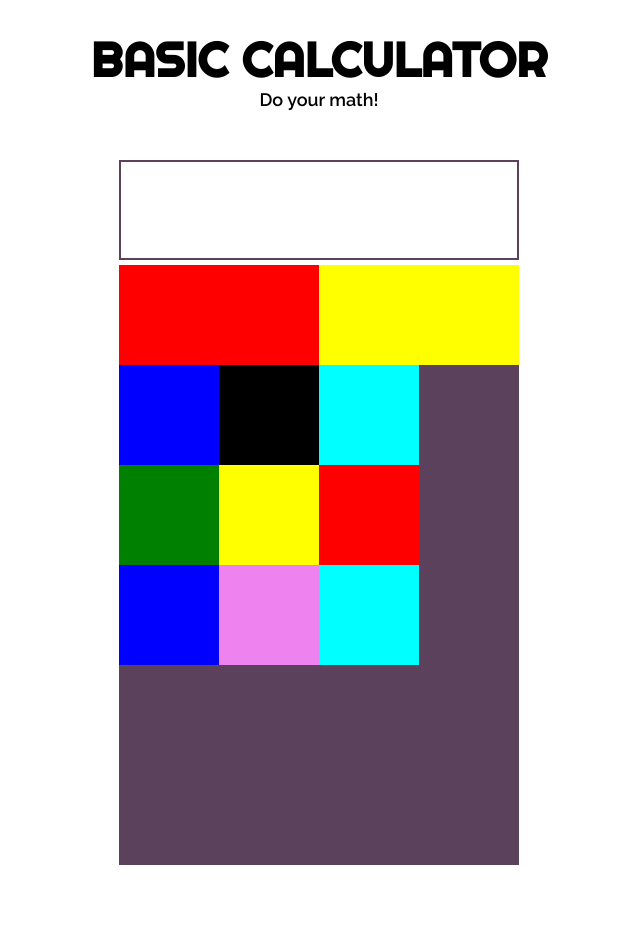
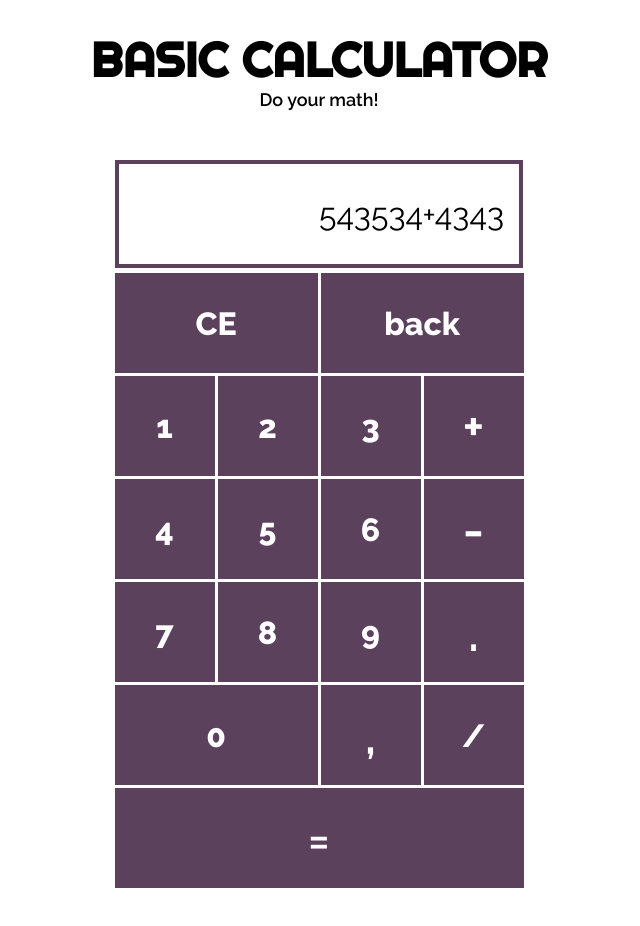
Before and after one commit to shauek97/Calculator, a plain HTML site: page index.html in a window 1280 px wide. Shown: the whole page, without its empty margins (321-961 px from the left). Drawn offline with Linux system fonts and the light colour scheme.

Commit message:
'looks like something' chapter

```diff
--- a/index.html
+++ b/index.html
@@ -14,28 +14,64 @@
         <main>
             <div class="container">
                 <div class="result-display">
-                    <span id="math-result"></span>
+                    <span id="math-result">543534+4343</span>
                 </div>
                 <div class="outer-calc-box">
                     <div class="main-calc-box">
-                        <div id="ce"></div>
-                        <div id="back"></div>
-                        <div id="one"></div>
-                        <div id="two"></div>
-                        <div id="three"></div>
-                        <div id="four"></div>
-                        <div id="five"></div>
-                        <div id="six"></div>
-                        <div id="seven"></div>
-                        <div id="eight"></div>
-                        <div id="nine"></div>
-                        <div id="zero"></div>
-                        <div id="comma"></div>
-                        <div id="plus"></div>
-                        <div id="minus"></div>
-                        <div id="multiply"></div>
-                        <div id="split"></div>
-                        <div id="equal"></div>
+                        <div id="ce" class="cell">
+                            <h2 class="cell-text">CE</h2>
+                        </div>
+                        <div id="back" class="cell">
+                            <h2 class="cell-text">back</h2>
+                        </div>
+                        <div id="one" class="cell">
+                            <h2 class="cell-text">1</h2>
+                        </div>
+                        <div id="two" class="cell">
+                            <h2 class="cell-text">2</h2>
+                        </div>
+                        <div id="three" class="cell">
+                            <h2 class="cell-text">3</h2>
+                        </div>
+                        <div id="four" class="cell">
+                            <h2 class="cell-text">4</h2>
+                        </div>
+                        <div id="five" class="cell">
+                            <h2 class="cell-text">5</h2>
+                        </div>
+                        <div id="six" class="cell">
+                            <h2 class="cell-text">6</h2>
+                        </div>
+                        <div id="seven" class="cell">
+                            <h2 class="cell-text">7</h2>
+                        </div>
+                        <div id="eight" class="cell">
+                            <h2 class="cell-text">8</h2>
+                        </div>
+                        <div id="nine" class="cell">
+                            <h2 class="cell-text">9</h2>
+                        </div>
+                        <div id="zero" class="cell">
+                            <h2 class="cell-text">0</h2>
+                        </div>
+                        <div id="comma" class="cell">
+                            <h2 class="cell-text bigger">,</h2>
+                        </div>
+                        <div id="plus" class="cell">
+                            <h2 class="cell-text bigger">+</h2>
+                        </div>
+                        <div id="minus" class="cell">
+                            <h2 class="cell-text bigger">-</h2>
+                        </div>
+                        <div id="multiply" class="cell">
+                            <h2 class="cell-text bigger">.</h2>
+                        </div>
+                        <div id="split" class="cell">
+                            <h2 class="cell-text">/</h2>
+                        </div>
+                        <div id="equal" class="cell">
+                            <h2 class="cell-text bigger">=</h2>
+                        </div>
                     </div>
                 </div>
             </div>
@@ -43,6 +79,6 @@
         <footer>
 
         </footer>
-
+        <script src="script.js"></script>
   </body>
 </html>
--- a/script.js
+++ /dev/null
@@ -1 +0,0 @@
-const dupa = "kjfdsjfbjfds";
--- a/style.css
+++ b/style.css
@@ -34,12 +34,20 @@ header{
 }
 
 .result-display{
-    box-sizing: border-box;
+    justify-content: end;
+    align-items: center;
+    display: flex;
     margin: 50px auto 5px auto;
     height: 100px;
     width: 400px;
     background-color: transparent;
-    border: 2px solid #5C415D;
+    border: 4px solid #5C415D;
+}
+
+#math-result{
+    font-size: 32px;
+    padding: 15px;
+    font-family: 'Raleway', sans-serif;
 }
 
 .outer-calc-box{
@@ -49,72 +57,116 @@ justify-content: center;
 
 .main-calc-box{
     margin: 0 auto 50px auto;
-    background-color: #5C415D;
     display: grid;
     grid-template-rows: 100px 100px 100px 100px 100px 100px;
     grid-template-columns: 100px 100px 100px 100px;
+    column-gap: 3px;
+    row-gap: 3px;
+}
+
+.cell{
+    background: #5C415D;
+    display: flex;
+    justify-content: center;
+    align-items: center;
+}
+
+.cell-text{
+    font-family: 'Raleway', sans-serif;
+    font-weight: 800;
+    font-size: 32px;
+    color: white;
 }
 
 #ce{
     grid-column-start:1;
     grid-column-end:3;
-    background: red;
+
 }
 
 #back{
     grid-column-start: 3;
     grid-column-end: 5;
-    background: yellow;
 }
 
 #one{
     grid-column-start:1;
-    background: blue;
 }
 
 #two{
     grid-column-start:2;
-    background: black;
 }
 
 #three{
     grid-column-start:3;
     grid-column-end:3;
-    background: cyan;
 }
 
 #four{
     grid-column-start:1;
     grid-row-start:3;
-    background: green;
 }
 
 #five{
     grid-column-start:2;
-    background: yellow;
 }
 
 #six{
     grid-column-start:3;
-    background: red;
 }
 
 #seven{
     grid-column-start:1;
     grid-row-start:4;
-    background: blue;
 }
 
 #eight{
     grid-column-start:2;
-    background: violet;
 }
 
 #nine{
     grid-column-start:3;
-    background: cyan;
 }
 
-#+{
+#zero{
+    grid-column-start:1;
+    grid-column-end:3;
+    grid-row-start:5;
+}
+
+#comma{
+    grid-column-start:3;
+    grid-row-start:5;
+}
+
+#plus{
+    grid-column-start:4;
+    grid-row-start:2;
+}
+
+#minus{
+    grid-column-start:4;
+    grid-row-start:3;
 
 }
+
+#multiply{
+    grid-column-start:4;
+    grid-row-start:4;
+}
+
+#split{
+    grid-column-start:4;
+    grid-row-start:5;
+}
+
+#equal{
+    grid-column-start:1;
+    grid-column-end:5;
+    grid-row-start:6;
+}
+
+.bigger{
+    font-size: 52px;
+    font-weight: 600;
+}
```
